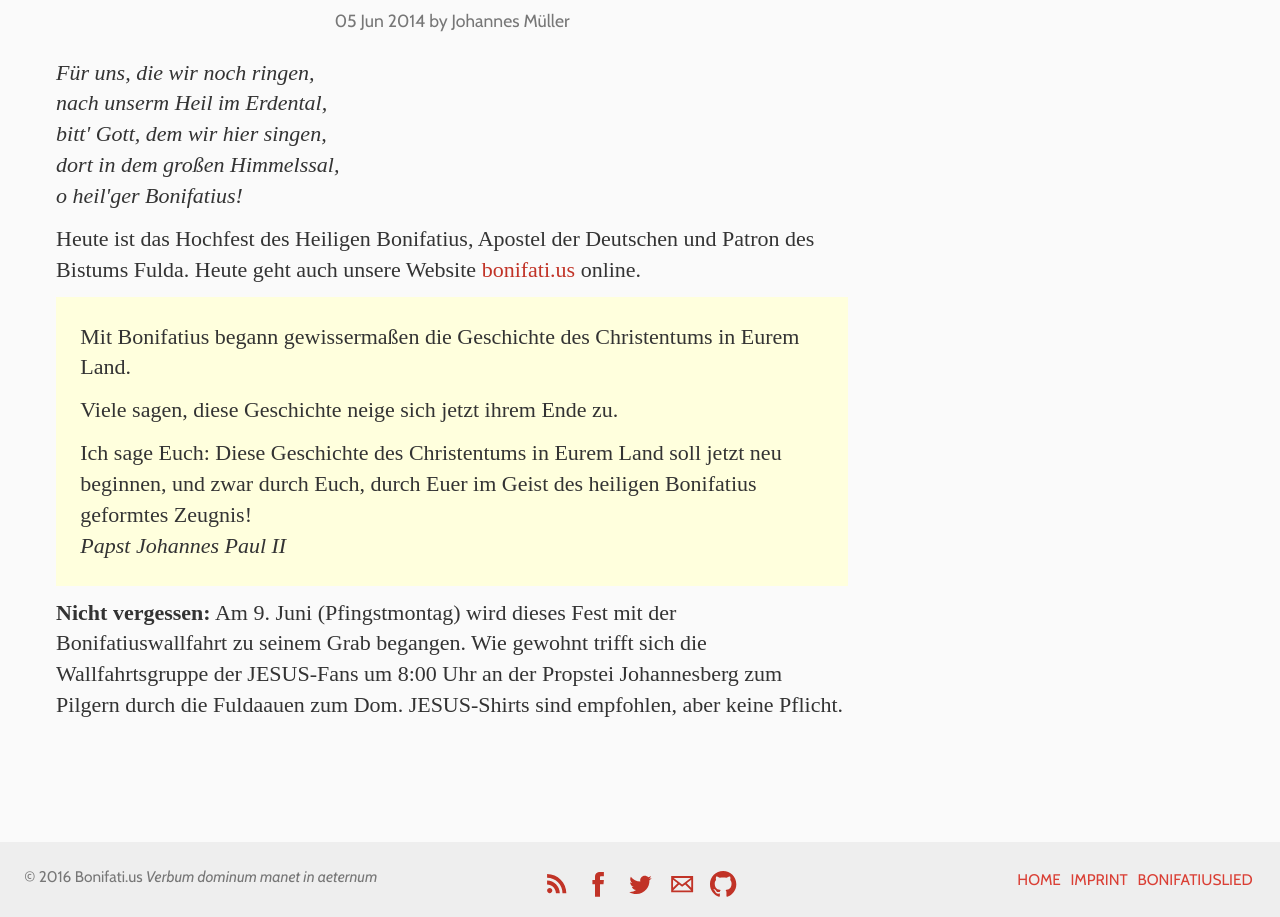
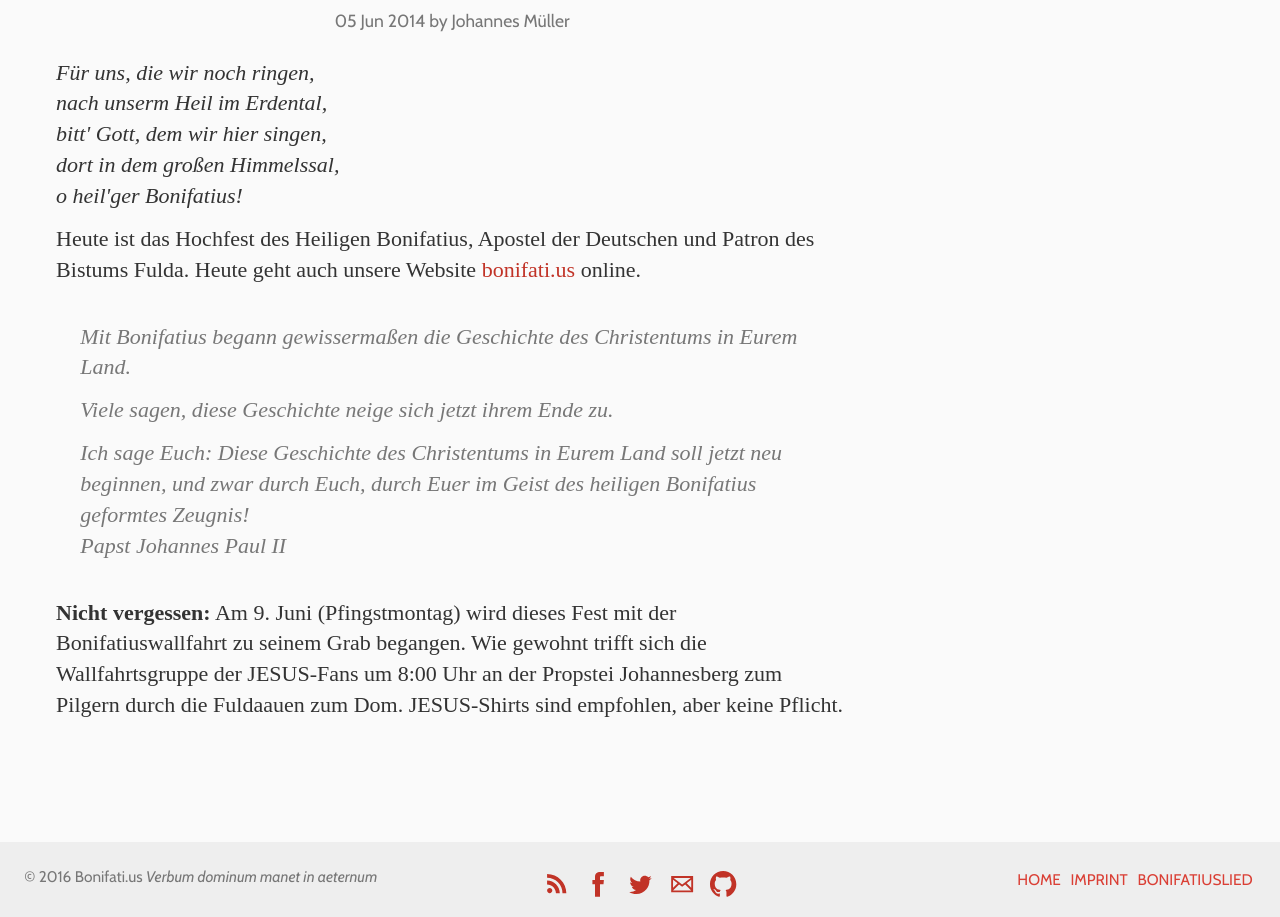
Before and after one commit to Bonifatius/bonifatius.github.io, a Jekyll site: the page built from _posts/2014-06-05-heiliger-bonifati.us.markdown, in a window 1280 px wide. Shown: the part 435-1352 px from the top of the page. Built offline with Jekyll 4.4.1, drawn with Linux system fonts in a browser that asks for light colours; some web fonts are replaced; comment, search, counter and statistics services are not loaded.

Commit message:
blockquote styling; exclude settings

```diff
--- a/_config.yml
+++ b/_config.yml
@@ -71,6 +71,10 @@ prose:
 # Build settings
 exclude:
   - 'Rakefile'
+  - 'Gemfile'
+  - 'Gemfile.lock'
+  - 'CNAME'
+  - 'Readme.md'
 
 # Server settings
 port: 4000
--- a/_sass/_typografy.scss
+++ b/_sass/_typografy.scss
@@ -57,7 +57,8 @@ a {
 
 blockquote {
   margin: size(unit, .5) 0;
-  background: #FFFFDD;
+  font-style: italic;
+  color: color(light);
   padding: size(unit);
 }
 
```
